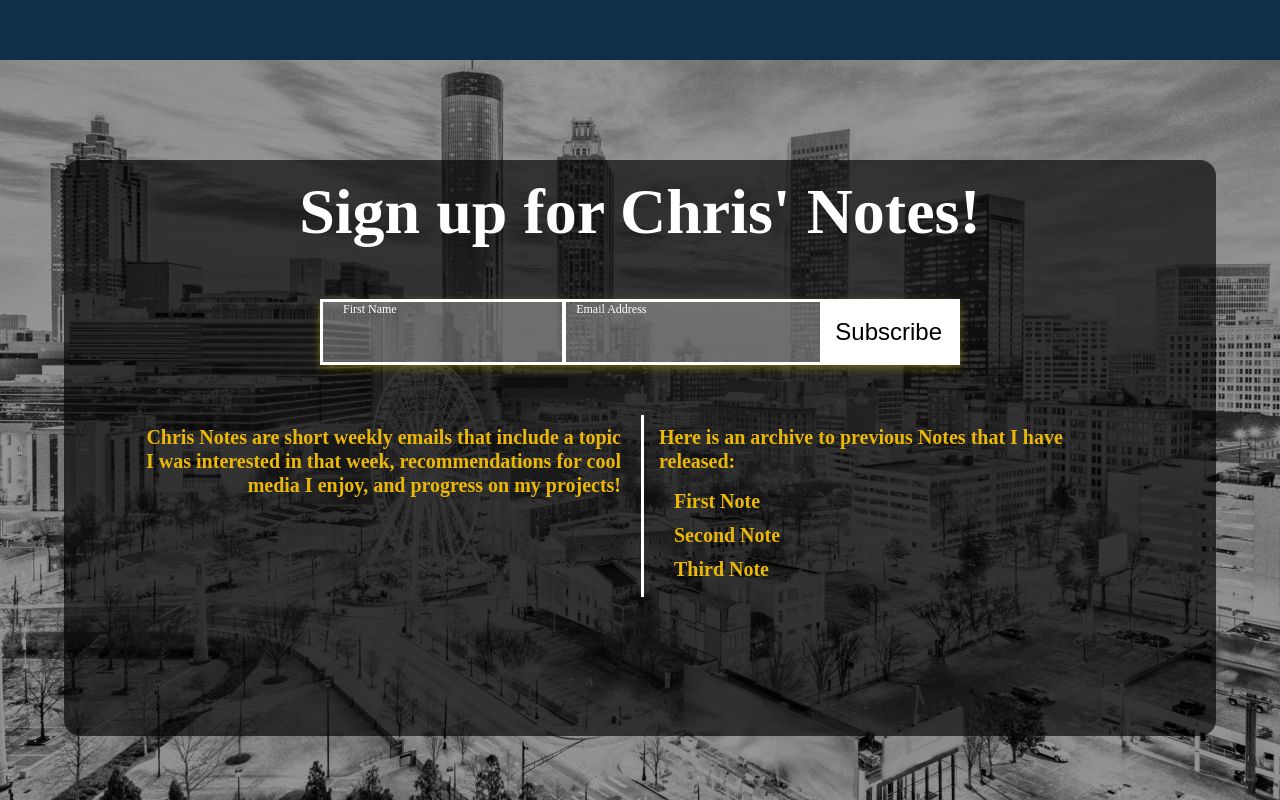
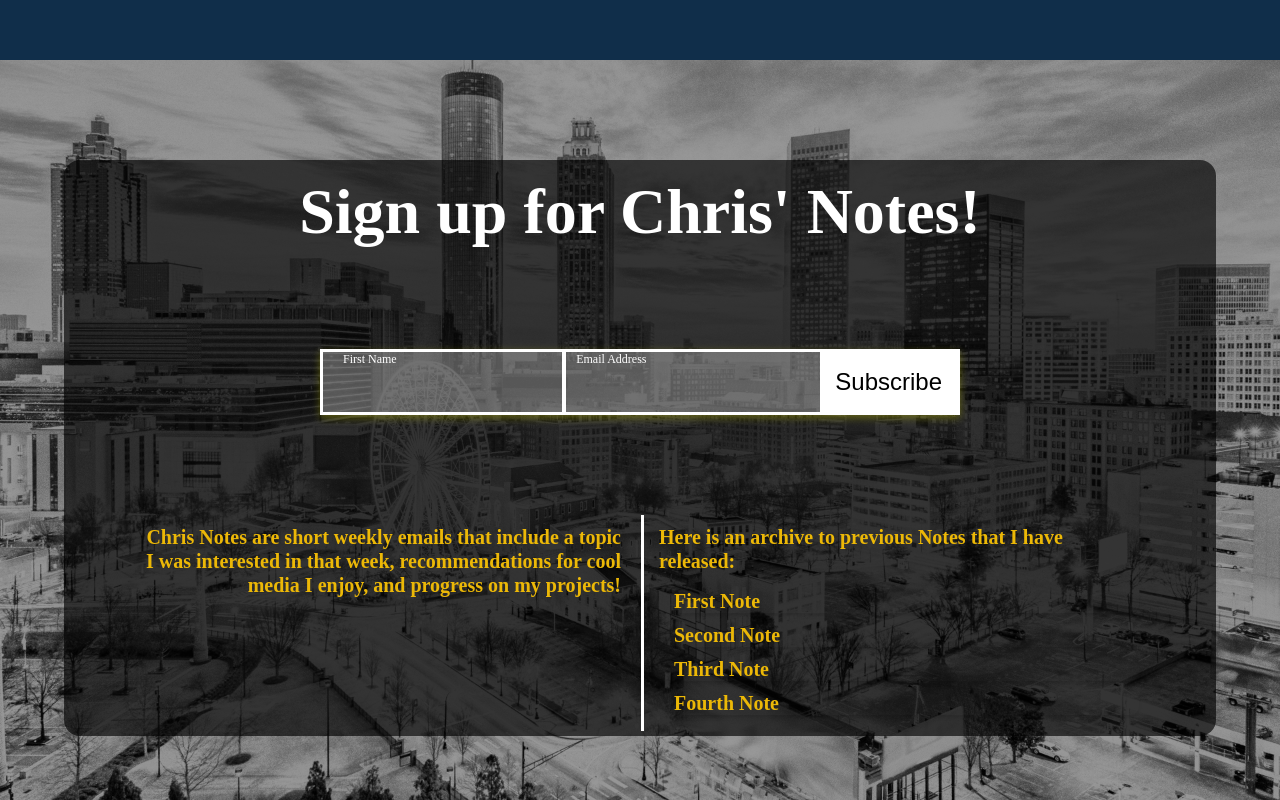
Before and after one commit to chrisjobando/personal-website-v2, a React (Create React App) app: page / in a window 1280 px wide. Shown: the part 2501-3301 px from the top of the page. Built offline with nearby package versions, Linux system fonts and the light colour scheme.

Commit message:
Fixed links for Notes

```diff
--- a/src/Components/Notes.js
+++ b/src/Components/Notes.js
@@ -63,9 +63,26 @@ class Notes extends Component {
             <div>
               <p>Here is an archive to previous Notes that I have released:</p>
               <ul>
-                <li>First Note</li>
-                <li>Second Note</li>
-                <li>Third Note</li>
+                <li>
+                  <a href="https://us7.campaign-archive.com/?u=93526193f4277ff64a96284e0&id=ec6712d2c6"
+                    target="_blank">First Note
+                  </a>
+                </li>
+                <li>
+                  <a href="https://mailchi.mp/7a12828d7734/k6q8ettyhq-2260421"
+                    target="_blank">Second Note
+                  </a>
+                </li>
+                <li>
+                  <a href="https://mailchi.mp/28d9b0a98edd/k6q8ettyhq-2265173"
+                    target="_blank">Third Note
+                  </a>
+                </li>
+                <li>
+                  <a href="https://mailchi.mp/9cea98cd793d/k6q8ettyhq-2278305"
+                    target="_blank">Fourth Note
+                  </a>
+                </li>
               </ul>
             </div>
           </div>
--- a/src/SASS/notes.sass
+++ b/src/SASS/notes.sass
@@ -24,7 +24,7 @@ header
       box-sizing: border-box
       width: 100%
       display: flex
-      margin: 50px auto
+      margin: 100px auto
       background: rgba(white, 0.3)
       border: 3px solid white
       box-shadow: 0px 3px 8px rgba(yellow, 0.3)
@@ -99,8 +99,13 @@ header
       font-weight: 600
 
       li
-        margin-top: 10px
-        margin-bottom: 8px
-        line-height: 1.2
-        font-size: 20px
-        color: rgb(236, 184, 7)
+        a
+          background-color: transparent
+          padding: 0
+          display: flex
+          text-decoration: none
+          margin-top: 10px
+          margin-bottom: 8px
+          line-height: 1.2
+          font-size: 20px
+          color: rgb(236, 184, 7)
```
